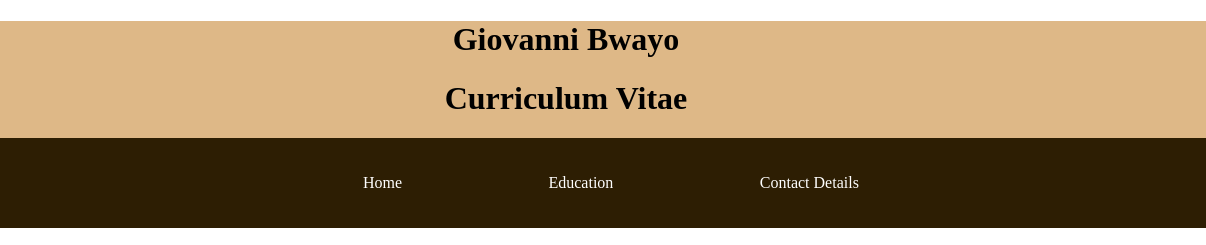
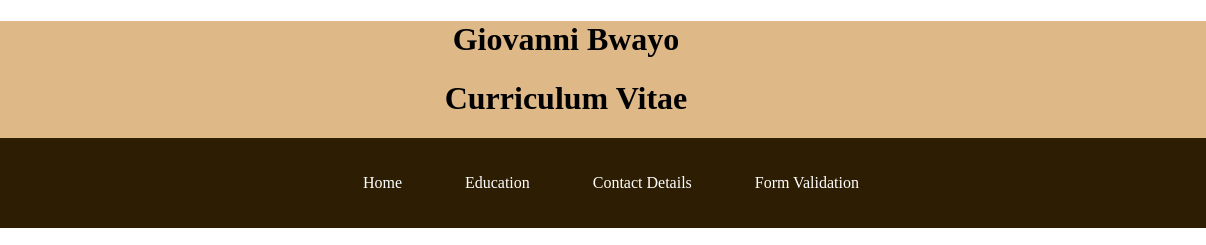
Before and after one commit to GIOVESS/my-resume, a plain HTML site: page index.html in a window 1280 px wide. Shown: the top 245 px of the page, 74-1280 px from the left. Drawn offline with Linux system fonts and the light colour scheme.

Commit message:
Update index.html
linked to the form validation

```diff
--- a/index.html
+++ b/index.html
@@ -26,6 +26,8 @@
                <li><a href="index.html"> Home</a></li>
                <li><a href="#education">Education</a></li>
                <li><a href="contact.html" > Contact Details </a></li>
+               <li><a href="form.html" > Form Validation </a></li>
+
             </ul>
             <div class="burger">
                 <div class="Line1"> </div>
```
